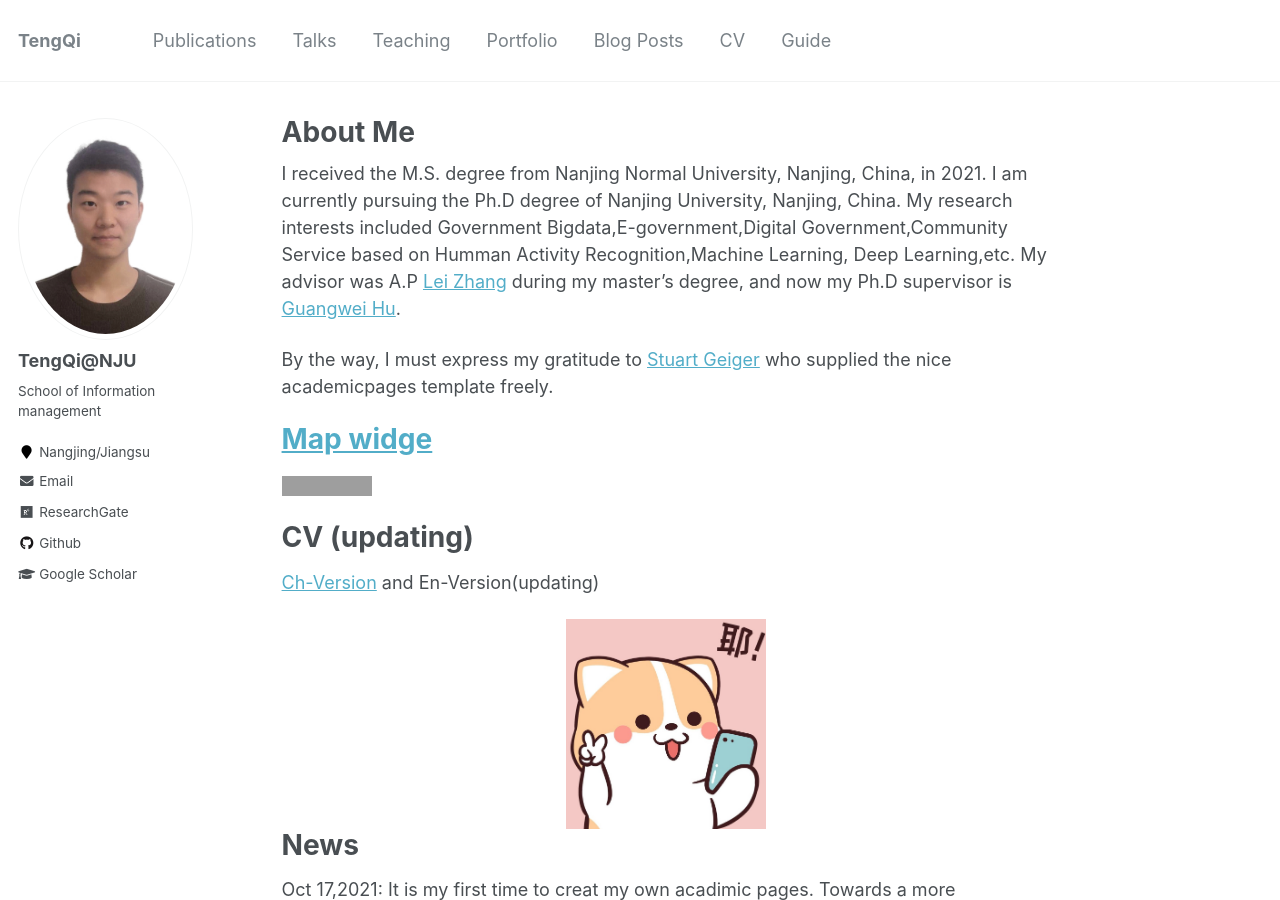
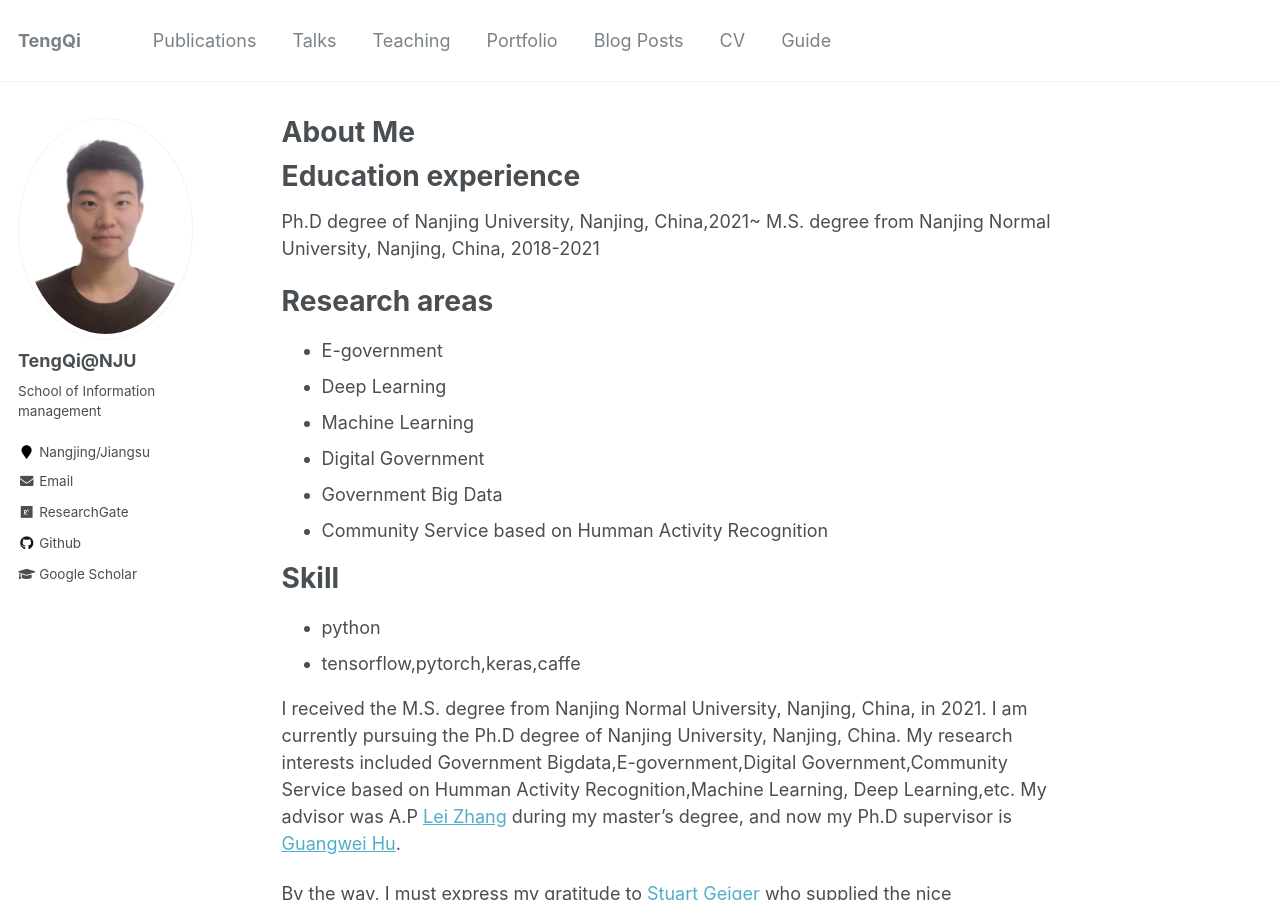
Before and after one commit to tengqi159/tengqi.github.io, a Jekyll site: the page built from _pages/about.md, in a window 1280 px wide and 900 px high. Built offline with Jekyll 4.4.1, drawn with Linux system fonts in a browser that asks for light colours; grey boxes are pictures that could not be loaded.

Commit message:
Update about.md

```diff
--- a/_pages/about.md
+++ b/_pages/about.md
@@ -7,6 +7,24 @@ redirect_from:
   - /about/
   - /about.html
 ---
+Education experience
+====
+Ph.D degree of Nanjing University, Nanjing, China,2021~
+M.S. degree from Nanjing Normal University, Nanjing, China, 2018-2021
+
+Research areas
+====
+- E-government
+- Deep Learning
+- Machine Learning
+- Digital Government
+- Government Big Data
+- Community Service based on Humman Activity Recognition
+
+Skill
+====
+- python
+- tensorflow,pytorch,keras,caffe
 
 
 
```
